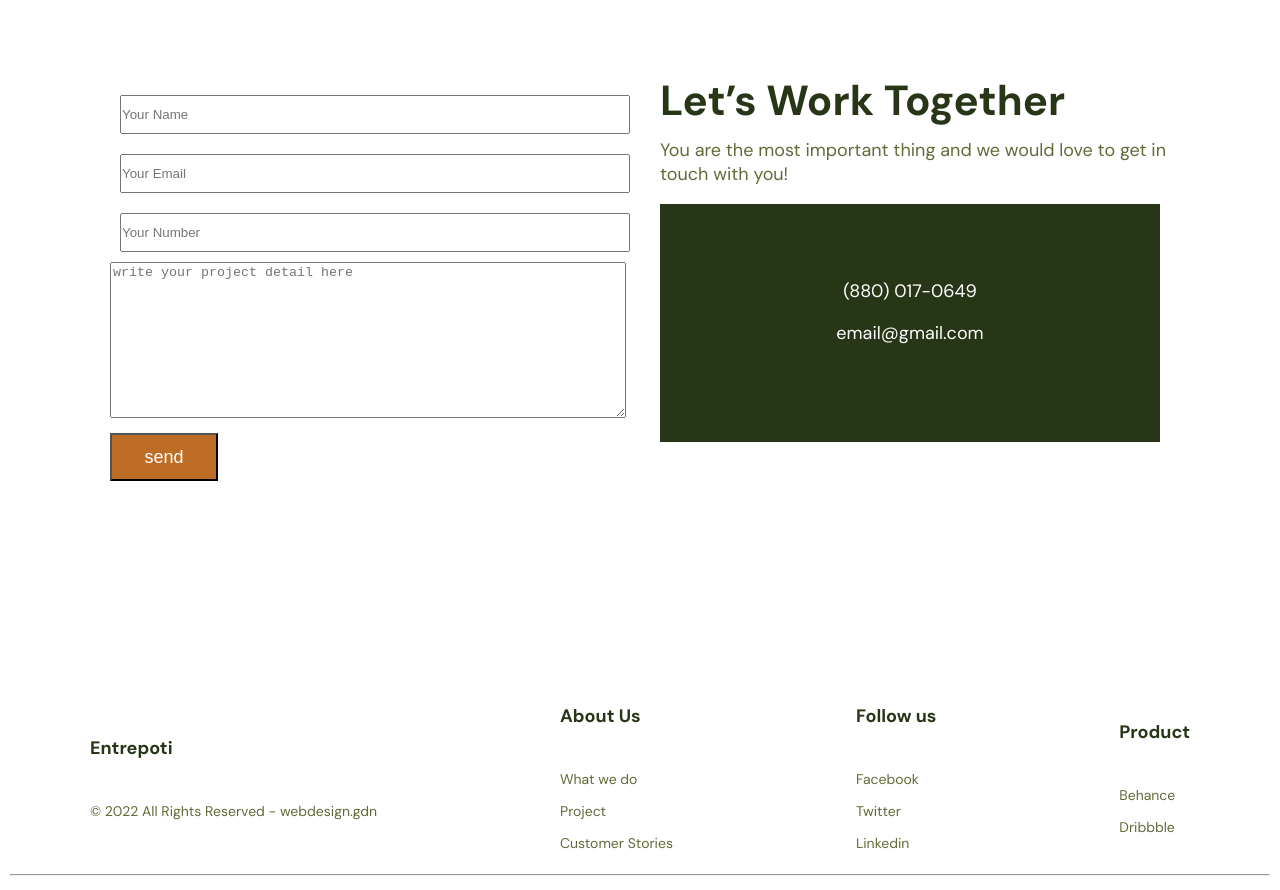
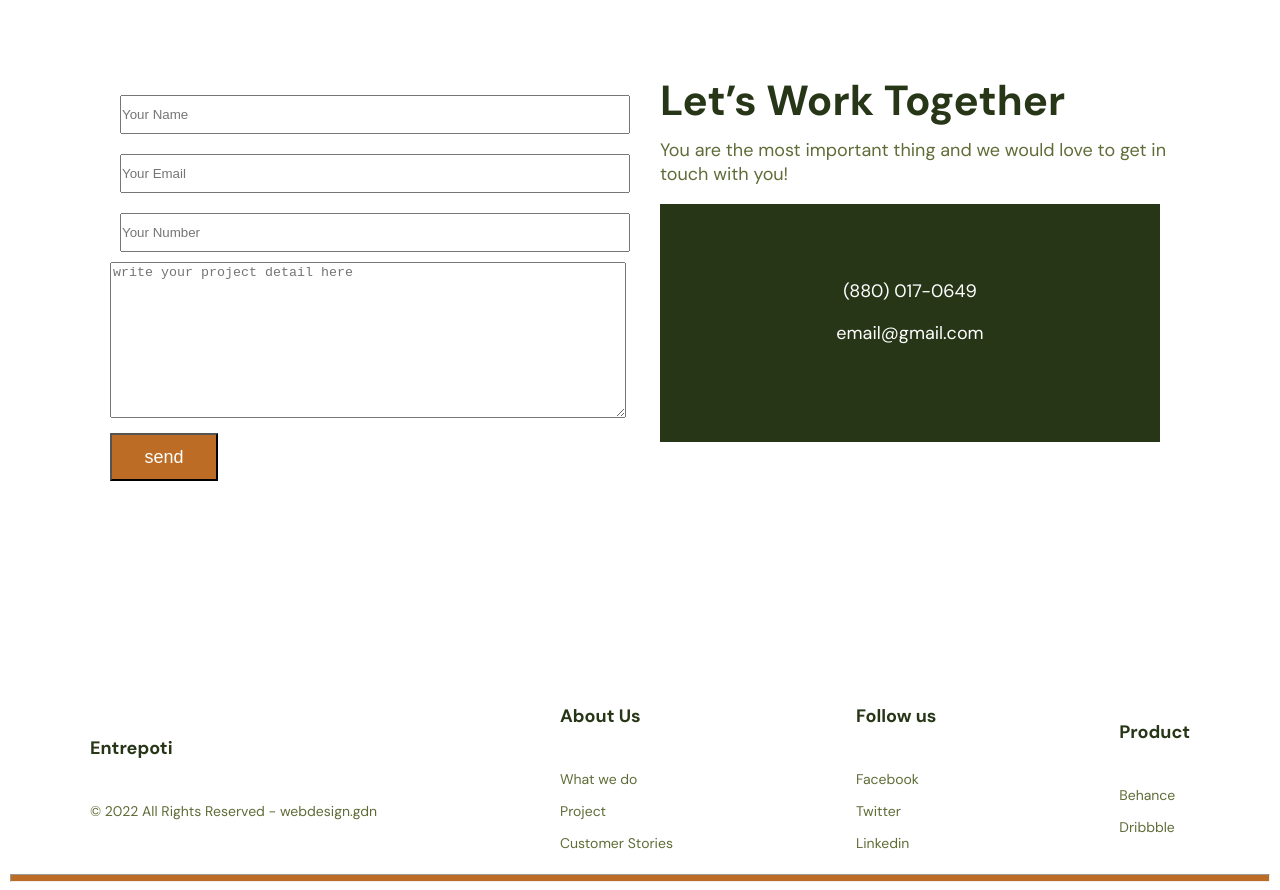
Before and after one commit to Saiemhossain/Responsive-design-as-cmbd, a plain HTML site: page index.html in a window 1280 px wide. Shown: the part 4209-5099 px from the top of the page. Drawn offline with Linux system fonts and the light colour scheme.

Commit message:
Update style.css

```diff
--- a/style.css
+++ b/style.css
@@ -384,6 +384,10 @@ background: #bc6c25;
   font-family: 'DM Sans', sans-serif;
   color: #606c38;
 }
+hr{
+  background: #bc6c25;
+  padding: 3px;
+}
 
 /* Responsive Css */
 
```
